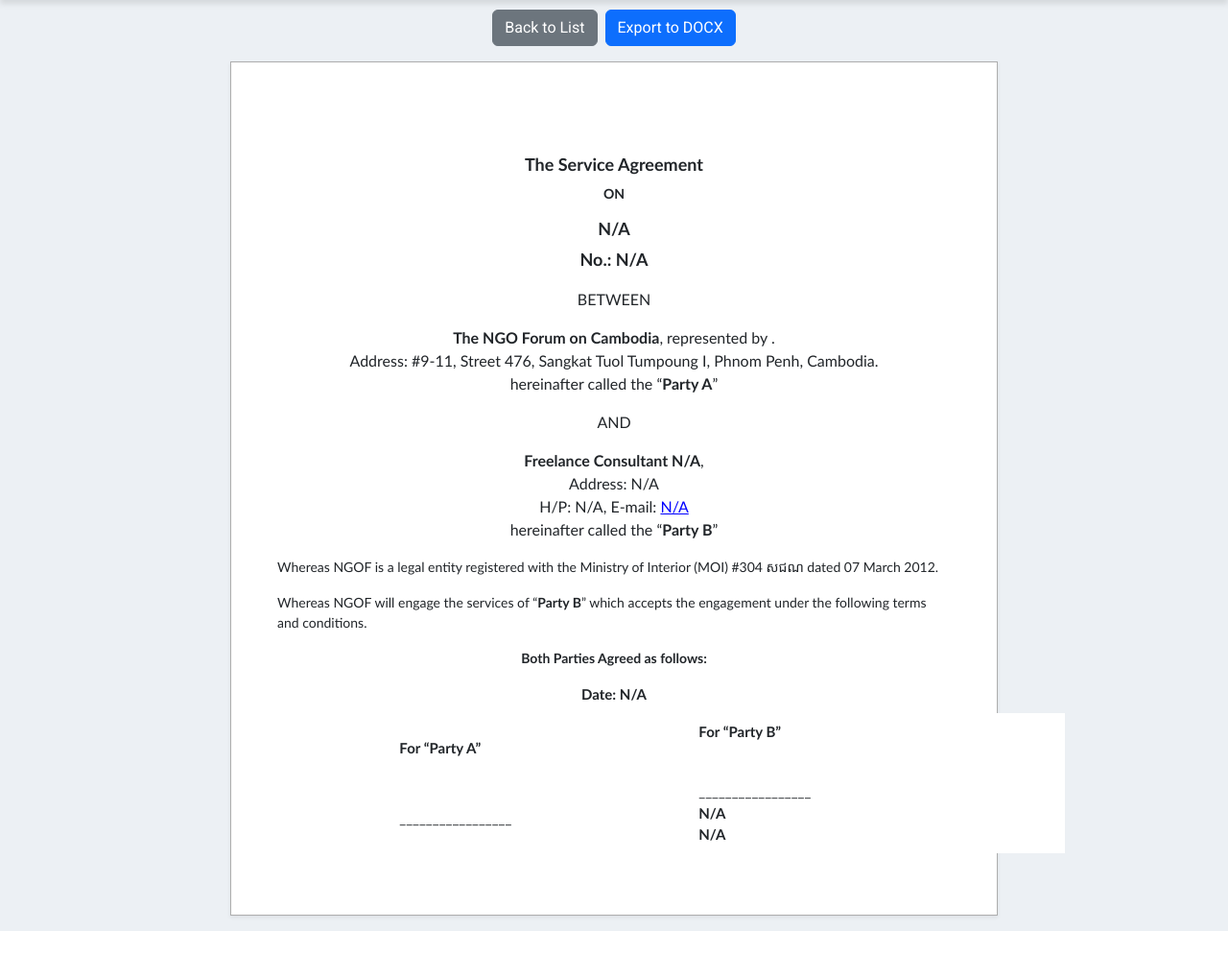
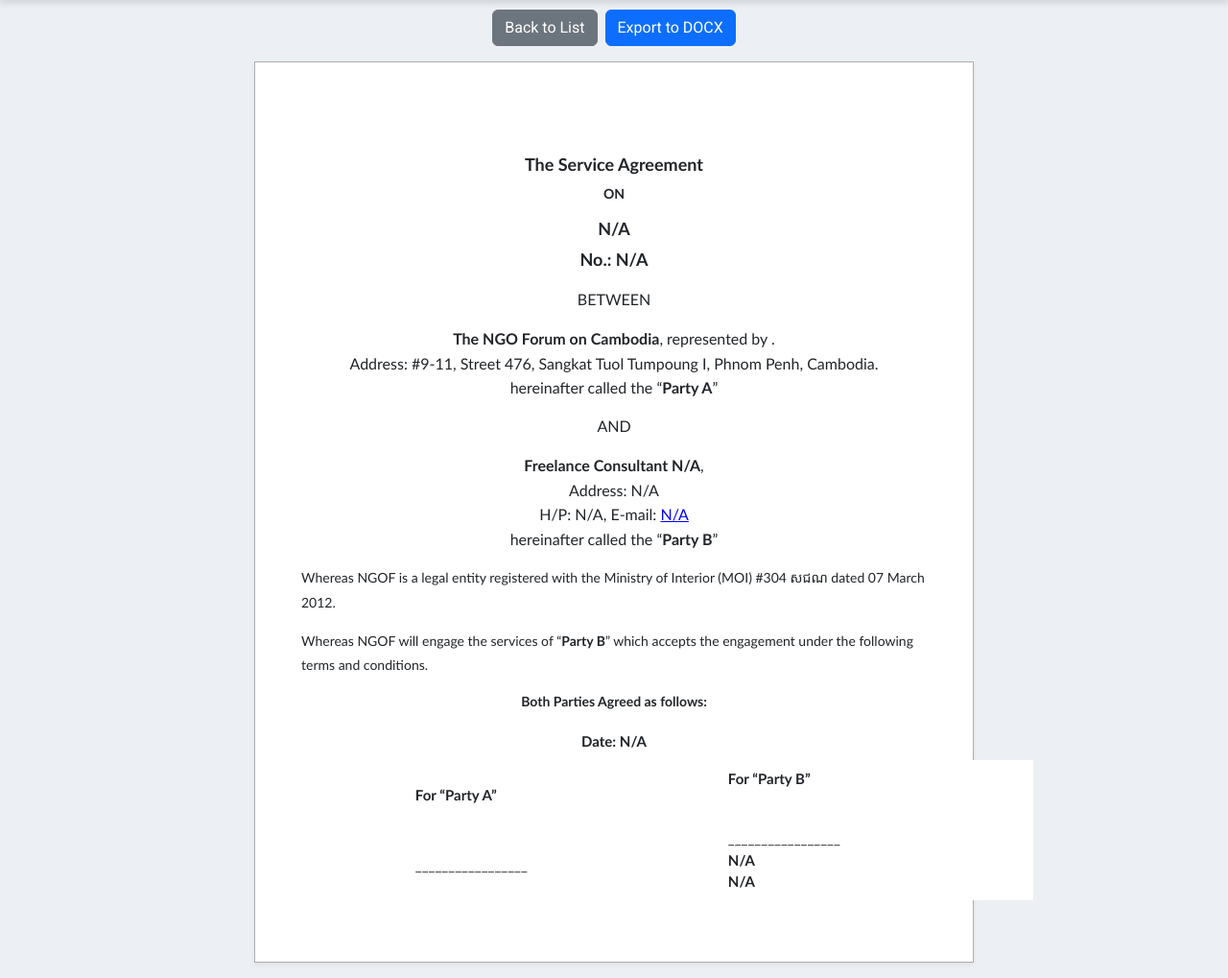
Before and after one commit to Chhea012/automated_system, a Flask app: template app/templates/contracts/view.html in a window 1280 px wide. Shown: the part 106-1125 px from the top of the page at 96% size. Before the commit the page ends 1076 px from the top, so only its background shows below. Run offline with Flask 3, Linux system fonts and the light colour scheme; the template is opened without the code that fills it, so the values that code supplies are empty; parts of the project's set-up code (start-up, migrations or seed data) failed here and were passed over.

Commit message:
feature: update the feature view ui for the interface more good and update the spacing text after and text aligment justify [ASC-216]

```diff
--- a/app/templates/contracts/view.html
+++ b/app/templates/contracts/view.html
@@ -8,7 +8,8 @@
 </div>
 
 <div class="container d-flex justify-content-center mt-3">
-    <div class="container-card shadow-sm p-5 mb-3" style="font-family: Calibri, sans-serif; max-width: 800px;">
+    <div class="container-card shadow-sm p-5 mb-3" style="font-family: Calibri, sans-serif; max-width: 750px;">
+
         <!-- Header -->
         <h1 class="text-center mt-5" style="font-size: 18px; font-weight: bold;">The Service Agreement</h1>
         <p class="text-center" style="font-weight: bold; font-size: 14px;">ON</p>
@@ -16,8 +17,8 @@
         <p class="text-center" style="font-weight: bold; font-size: 18px;">No.: {{ contract.contract_number or 'N/A' }}</p>
         <p class="text-center" style="font-size: 16px;">BETWEEN</p>
 
-        <!-- Party A -->
-        <p class="text-center" style="font-size: 16px;">
+        <!-- Party A (centered for clarity) -->
+        <p class="text-center" style="font-size: 16px; line-height: 1.6; margin-bottom: 15px;">
             <strong>The NGO Forum on Cambodia</strong>, represented by
             {% for person in contract.party_a_info %}
                 <strong>{{ person.name or 'Mr. Soeung Saroeun' }}</strong>, {{ person.position or 'Executive Director' }}
@@ -29,8 +30,8 @@
 
         <p class="text-center" style="font-size: 16px;">AND</p>
 
-        <!-- Party B -->
-        <p class="text-center" style="font-size: 16px;">
+        <!-- Party B (centered for clarity) -->
+        <p class="text-center" style="font-size: 16px; line-height: 1.6; margin-bottom: 15px;">
             {% if contract.party_b_info %}
                 {% for person in contract.party_b_info %}
                     <strong>{{ person.position or 'Freelance Consultant' }} {{ person.name or 'N/A' }}</strong>
@@ -47,24 +48,25 @@
         </p>
 
         <!-- Whereas Clauses -->
-        <p style="font-size: 14px;">
+        <p class="text-justify" style="font-size: 14px; line-height: 1.8; margin-bottom: 15px;">
             Whereas NGOF is a legal entity registered with the Ministry of Interior (MOI) {{ contract.registration_number or '#304 សជណ' }} dated {{ contract.registration_date or '07 March 2012' }}.
         </p>
-        <p style="font-size: 14px;">
+        <p class="text-justify" style="font-size: 14px; line-height: 1.8; margin-bottom: 15px;">
             Whereas NGOF will engage the services of “<strong>Party B</strong>” which accepts the engagement under the following terms and conditions.
         </p>
-        <p class="text-center" style="font-weight: bold; font-size: 14px;">Both Parties Agreed as follows:</p>
+        <p class="text-center" style="font-weight: bold; font-size: 14px; margin-bottom: 20px;">Both Parties Agreed as follows:</p>
 
-        <!-- Articles -->
+                <!-- Articles -->
         {% for article in standard_articles %}
-        <h6 class="mb-1" style="font-weight: bold;">
+        <h6 class="mb-1" style="font-weight: bold; margin: 0;">
             <span style="text-decoration: underline;">ARTICLE {{ article.number }}:</span> {{ article.title }}
         </h6>
-        <p style="white-space: pre-line; font-size: 14px;">
+        <p class="text-justify" style="white-space: pre-line; font-size: 14px; line-height: 1.6; margin: 0;">
             {{ article.content | replace('Party A', '<strong>Party A</strong>') | replace('Party B', '<strong>Party B</strong>') | safe }}
         </p>
+
         {% if article.table %}
-        <table class="table table-bordered" style="border: 1px solid black;">
+        <table class="table table-bordered" style="border: 1px solid black; margin: 0;">
             <thead>
                 <tr>
                     {% for key in article.table[0].keys() %}
@@ -76,7 +78,7 @@
                 {% for row in article.table[1:] %}
                 <tr>
                     {% for key in row.keys() %}
-                        <td style="white-space: pre-line; border: 1px solid black; {% if key == 'Total Amount (USD)' %}font-weight: bold;{% endif %}">
+                        <td style="white-space: pre-line; border: 1px solid black; margin: 0; {% if key == 'Total Amount (USD)' %}font-weight: bold;{% endif %}">
                             {{ row[key] }}
                         </td>
                     {% endfor %}
@@ -85,12 +87,16 @@
             </tbody>
         </table>
         {% endif %}
+
         {% for custom in articles %}
         {% if custom.article_number | string == article.number | string %}
-        <p style="white-space: pre-line; font-size: 14px;">{{ custom.custom_sentence }}</p>
+        <p class="text-justify" style="white-space: pre-line; font-size: 14px; line-height: 1.6; margin: 0;">
+            {{ custom.custom_sentence }}
+        </p>
         {% endif %}
         {% endfor %}
         {% endfor %}
+
 
         <!-- Signatures -->
         <p class="text-center mt-3 mb-2" style="font-weight: bold; font-size: 15px;">
@@ -98,7 +104,7 @@
         </p>
         <table class="table table-borderless" style="margin-left: 17%; font-size: 15px;">
             <tr>
-                <td class="text-start" style="width: 40%;">
+                <td class="text-start" style="width: %;">
                     <div style="margin-bottom: 50px;">
                         <strong>For “Party A”</strong>
                     </div>
```
